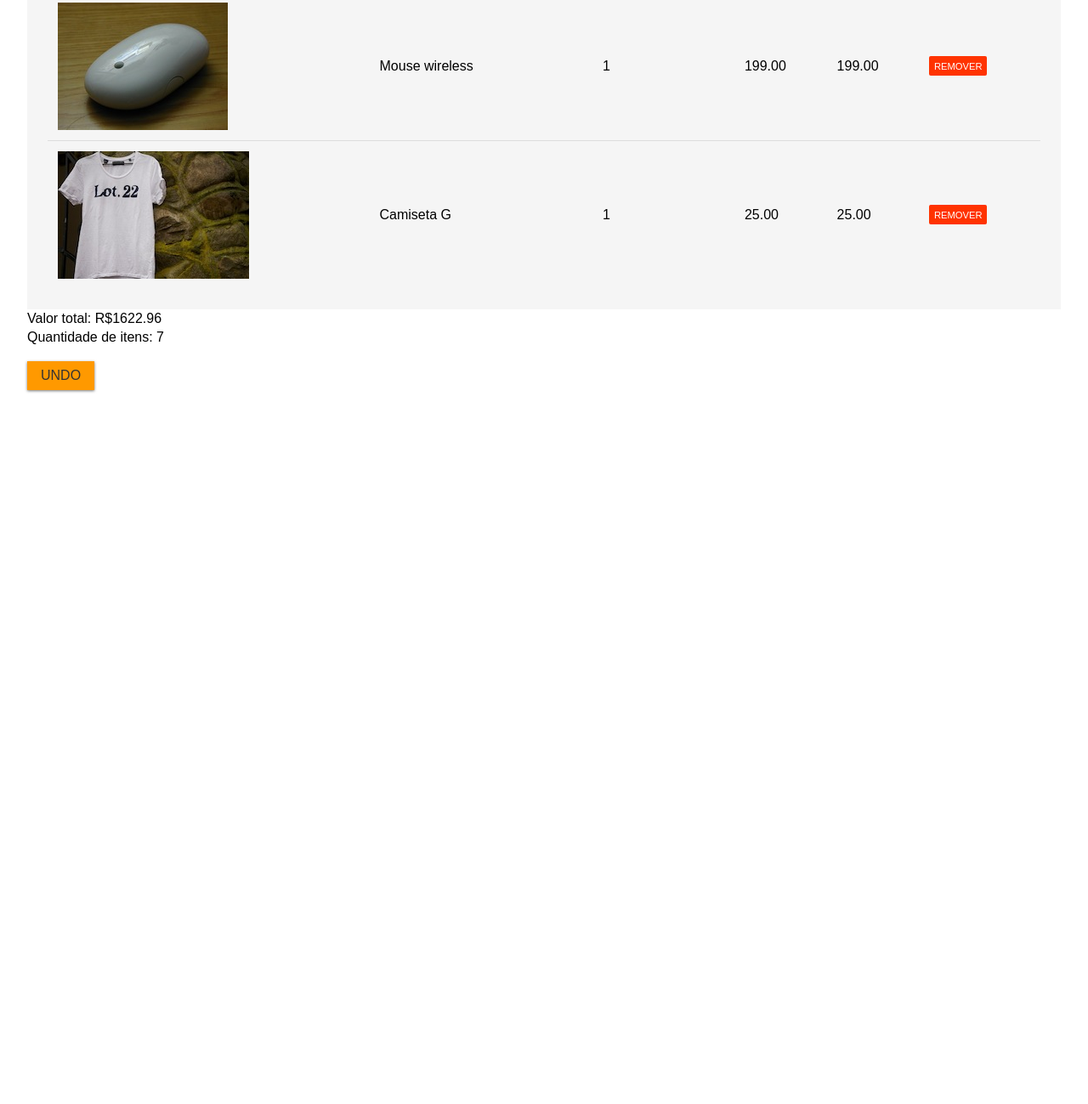
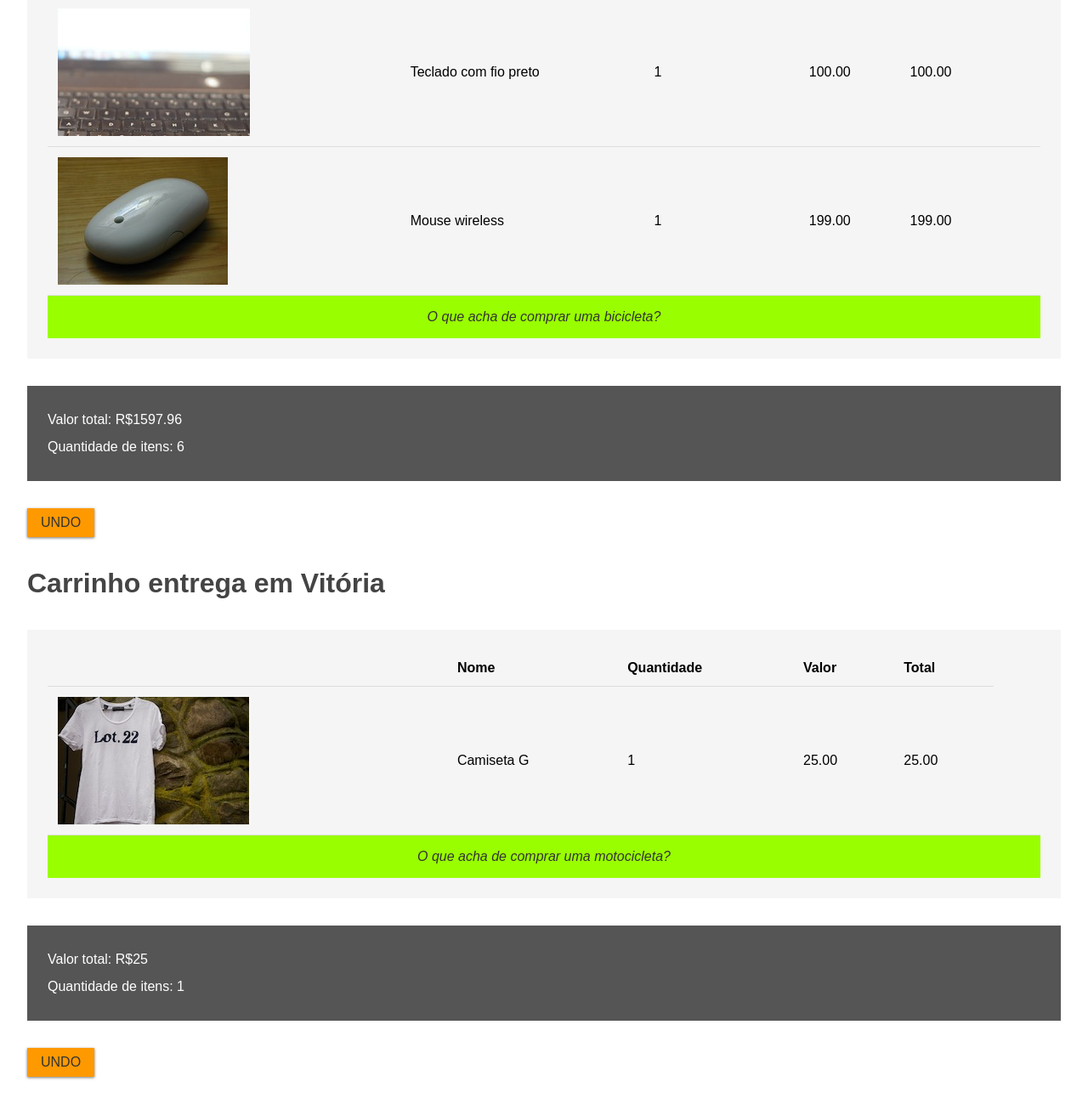
Before and after one commit to marcelosdm/jquery-alura, a plain HTML site: page index.html in a window 1280 px wide. Shown: the part 1060-2359 px from the top of the page at 85% size. Before the commit the page ends 1551 px from the top, so only its background shows below. Drawn offline with Linux system fonts and the light colour scheme.

Commit message:
Finalização do Curso

```diff
--- a/carrinho.css
+++ b/carrinho.css
@@ -55,7 +55,7 @@ td {
 	text-decoration: none;
 	text-transform: uppercase;
 
-	display: inline-block;
+	display: none;
 	padding: 0.5em;
 }
 
@@ -81,3 +81,14 @@ input[type=button] {
 	line-height: 2;
 	margin: 2em 0;
 }
+
+.recuperado{
+	background: #E7D692;
+}
+
+.hovering{
+	background: #CCC;
+}
+#mostra-propagandas{
+	display: none;
+}
--- a/carrinho.js
+++ b/carrinho.js
@@ -1,13 +1,33 @@
+var umaPropaganda = function(){
+    var propagandas = ["O que acha de comprar uma motocicleta?",
+               "O que acha de comprar uma lancha?",
+               "O que acha de comprar uma bicicleta?",
+               "O que acha de comprar uma carro?"
+               ];
+
+    var posicao = Math.floor(propagandas.length *Math.random());
+    var texto = propagandas[posicao];
+    var tr =$("<tr>").addClass("propaganda").append($("<td>"));
+    tr.find("td").attr("colspan",6).text(texto);
+    return tr;
+}
+
+
 var atualizaDados = function(){
-			var itens = $(".item-total");
+	var carrinhos = $('.carrinho');
+	carrinhos.each(function(){
+		var carrinho = $(this);
+
+		var itens = carrinho.find(".item-total:visible");
 		var total = 0;
 		for(var i = 0; i < itens.length; i++){
 			var item = $(itens[i]);
 			var preco = parseFloat(item.text());
 			total = total + preco;
 		}
-			$("#valor-total").text(total);
-			$("#quantidade-de-itens").text(itens.length);
+		carrinho.find(".valor-total").text(total);
+		carrinho.find(".quantidade-de-itens").text(itens.length);
+	});
 };
 
 var removeItem = function(event){
@@ -17,16 +37,52 @@
 	self.closest("tr").hide();
 	atualizaDados();
 
+};
+
 var undo = function(){
-				var trs = $('tr:hidden');
+	var carrinho = $(this).closest('.carrinho');
+	carrinho.find("tr:visible").removeClass('recuperado');
+		var trs = carrinho.find('tr:hidden');
+	trs.addClass('recuperado');
 	trs.show();
-			}
+	atualizaDados();
+};
+
+
+var daDestaque = function(){
+	$(this).addClass('hovering');
+	$(this).find(".remove-item").fadeIn();
+};
+
+var tiraDestaque = function(){
+	$(this).removeClass('hovering');
+	$(this).find(".remove-item").fadeOut();
+
+};
+
+
+var alternaPropagandas = function(event){
+	event.preventDefault();
+	$(".propaganda").fadeToggle(1000);
+	$(".alterna-propaganda").toggle();
 };
 
 var aposInicializado = function(){
+	atualizaDados();
+	$(".undo").click(undo);
 	$(".remove-item").click(removeItem);
-			atualizaDados();
-			$("#undo").click(undo);
-		}
+
+	$(".carrinho").each(function(){
+		$(this).find("tr:nth-child(3n), tr:last").each(function(){
+			umaPropaganda().insertAfter($(this));
+		});
+	});
+
+	$(".item-carrinho").hover(daDestaque, tiraDestaque);
+
+	$("#esconde-propagandas").click(alternaPropagandas);
+	$("#mostra-propagandas").click(alternaPropagandas);
+
+};
 
 $(aposInicializado);
--- a/index.html
+++ b/index.html
@@ -1,8 +1,14 @@
 <html>
 <head>
 	<link rel="stylesheet" type="text/css" href="carrinho.css">
+	<meta charset="utf-8">
 </head>
 <body>
+
+	<h2>Geral</h2>
+	<a href="" id="esconde-propagandas" class="alterna-propaganda">Esconder Propagandas</a>
+	<a href="" id="mostra-propagandas" class="alterna-propaganda">Mostrar Propagandas</a>
+
 	<div class="carrinho">
 		<h2>Carrinho entrega em Sao Paulo</h2>
 		<table>
@@ -16,7 +22,7 @@
 				</tr>
 			</thead>
 			<tbody>
-				<tr>
+				<tr class="item-carrinho">
 					<td><img src="imagens/tablet.jpg"></td>
 					<td>Tablet miPad 18</td>
 					<td>1</td>
@@ -24,7 +30,7 @@
 					<td class="item-total">499.99</td>
 					<td><a class="remove-item" href="">Remover</a></td>
 				</tr>
-				<tr>
+				<tr class="item-carrinho">
 					<td><img src="imagens/telefone.png"></td>
 					<td>Telefone miPhone 18</td>
 					<td>2</td>
@@ -32,7 +38,7 @@
 					<td class="item-total">399.98</td>
 					<td><a class="remove-item" href="">Remover</a></td>
 				</tr>
-				<tr>
+				<tr class="item-carrinho">
 					<td><img src="imagens/sapato.jpg"></td>
 					<td>Sapato</td>
 					<td>1</td>
@@ -40,7 +46,7 @@
 					<td class="item-total">99.99</td>
 					<td><a class="remove-item" href="">Remover</a></td>
 				</tr>
-				<tr>
+				<tr class="item-carrinho">
 					<td><img src="imagens/monitor.jpg"></td>
 					<td>Monitor Sam 21</td>
 					<td>1</td>
@@ -48,7 +54,7 @@
 					<td class="item-total">299.00</td>
 					<td><a class="remove-item" href="">Remover</a></td>
 				</tr>
-				<tr>
+				<tr class="item-carrinho">
 					<td><img src="imagens/teclado.jpg"></td>
 					<td>Teclado com fio preto </td>
 					<td>1</td>
@@ -56,7 +62,7 @@
 					<td class="item-total">100.00</td>
 					<td><a class="remove-item" href="">Remover</a></td>
 				</tr>
-				<tr>
+				<tr class="item-carrinho">
 					<td><img src="imagens/mouse.jpg"></td>
 					<td>Mouse wireless</td>
 					<td>1</td>
@@ -64,7 +70,35 @@
 					<td class="item-total">199.00</td>
 					<td><a class="remove-item" href="">Remover</a></td>
 				</tr>
+			</tbody>
+		</table>
+
+		<div class="resumo">
+		Valor total: R$<span class="valor-total">0</span>
+		<br>
+		Quantidade de itens: <span class="quantidade-de-itens">0</span>
+		</div>
+
+		<div>
+			<input type="button" value="Undo" class="undo">
+		</div>
+	</div>
+
+
+	<div class="carrinho">
+		<h2>Carrinho entrega em Vitória</h2>
+			<table>
+				<thead>
 					<tr>
+						<td></td>
+						<td>Nome</td>
+						<td>Quantidade</td>
+						<td>Valor</td>
+						<td>Total</td>
+					</tr>
+				</thead>
+				<tbody>
+					<tr class="item-carrinho">
 						<td><img src="imagens/camiseta.jpg"></td>
 						<td>Camiseta G</td>
 						<td>1</td>
@@ -75,16 +109,15 @@
 				</tbody>
 			</table>
 
+		<div class="resumo">
+			Valor total: R$<span class="valor-total">0</span>
+			<br>
+			Quantidade de itens: <span class="quantidade-de-itens">0</span>
 		</div>
 
 		<div>
-		Valor total: R$<span id="valor-total">0</span>
-		<br>
-		Quantidade de itens: <span id="quantidade-de-itens">0</span>
+			<input type="button" value="Undo" class="undo">
 		</div>
-
-	<div>
-		<input type="button" value="undo" id="undo">
 	</div>
 
 	<script src="jquery-3.1.0.min.js"></script>
```
Lines whose indentation alone changed are shown as unchanged.
